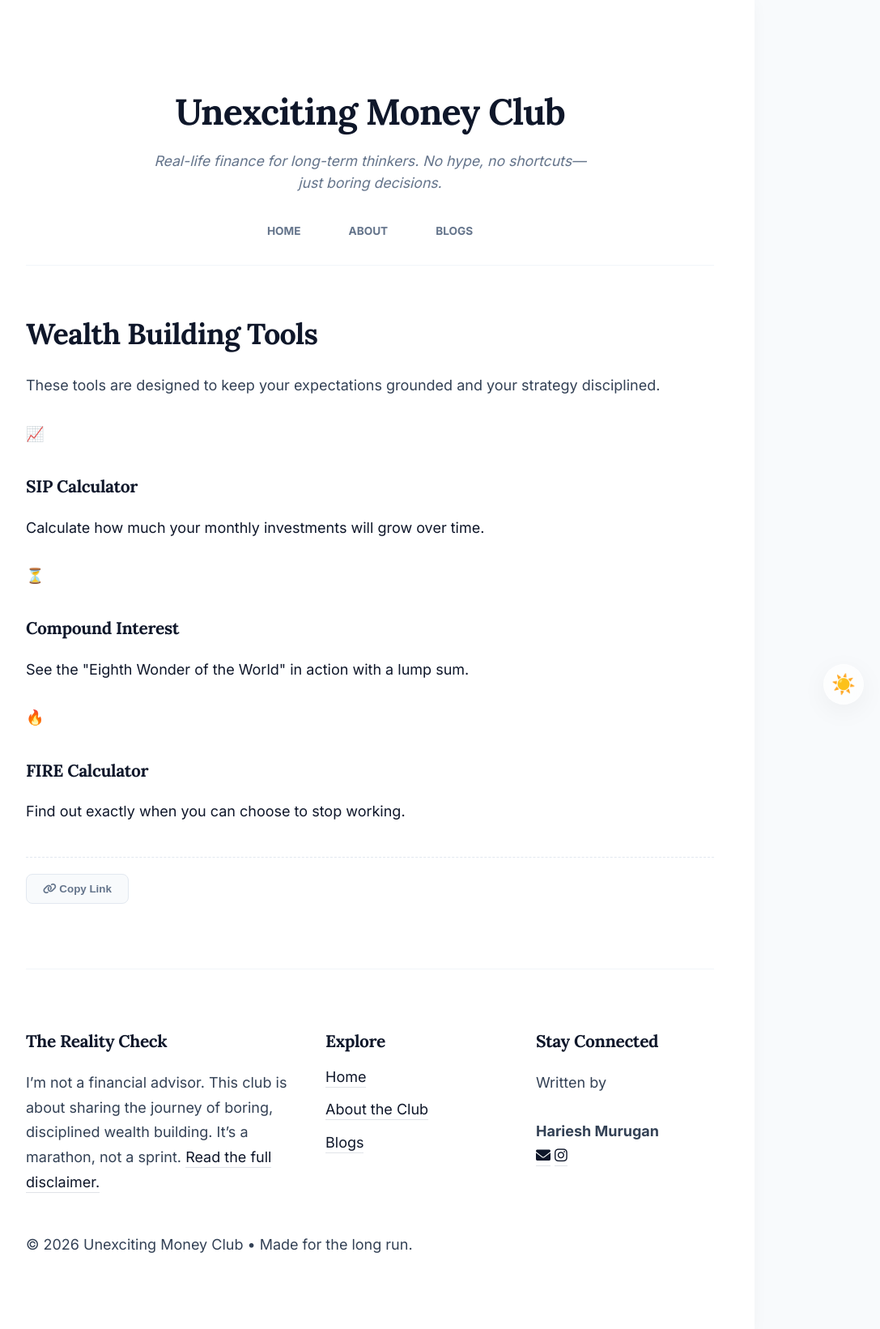
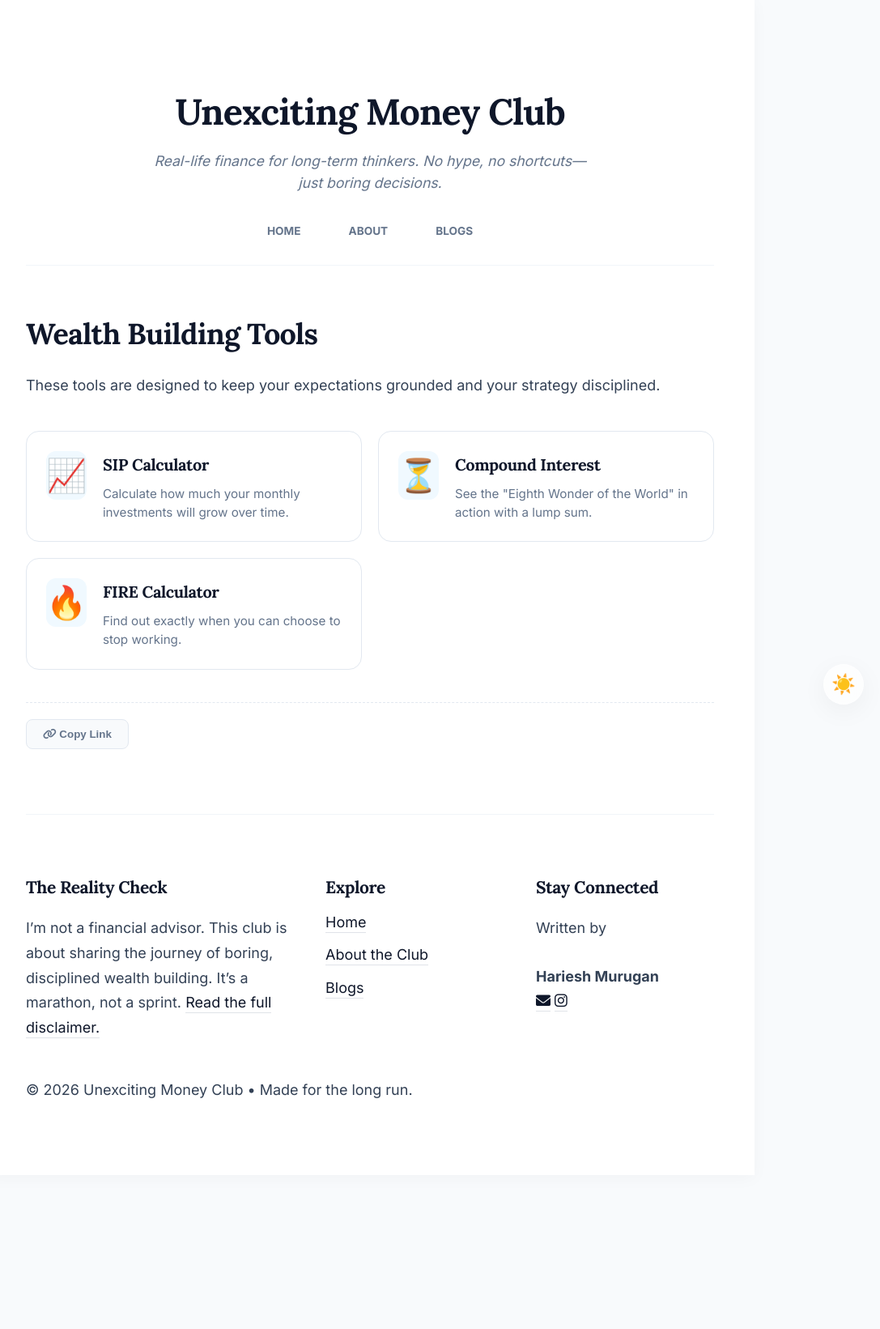
Before and after one commit to HarieshMK/HarieshMK.github.io, a Jekyll site: the page built from calculators.md, in a window 1280 px wide. Shown: the whole page at 81% size, without its empty margins (183-1270 px from the left). Built offline with Jekyll 4.4.1, drawn with Linux system fonts in a browser that asks for light colours; after the commit the page ends 1451 px from its top, so only the background shows below that.

Commit message:
Update style.css

```diff
--- a/assets/css/style.css
+++ b/assets/css/style.css
@@ -525,3 +525,63 @@ img {
   border-color: #334155;
   color: #94a3b8;
 }
+
+/* ===== 14. CALCULATOR HUB STYLES ===== */
+.calculator-grid {
+  display: grid;
+  grid-template-columns: repeat(auto-fit, minmax(280px, 1fr));
+  gap: 20px;
+  margin-top: 40px;
+}
+
+.calc-card {
+  display: flex;
+  align-items: flex-start;
+  gap: 20px;
+  background: #ffffff;
+  border: 1px solid #e2e8f0;
+  padding: 24px;
+  border-radius: 16px;
+  text-decoration: none !important;
+  transition: all 0.3s cubic-bezier(0.4, 0, 0.2, 1);
+}
+
+.calc-card:hover {
+  transform: translateY(-4px);
+  border-color: #38bdf8;
+  box-shadow: 0 10px 25px -5px rgba(0, 0, 0, 0.05);
+}
+
+.calc-icon {
+  font-size: 2.5rem;
+  background: #f0f9ff;
+  width: 60px;
+  height: 60px;
+  display: flex;
+  align-items: center;
+  justify-content: center;
+  border-radius: 12px;
+}
+
+.calc-card h3 {
+  margin: 0 0 8px 0;
+  color: #0f172a;
+  font-size: 1.25rem;
+}
+
+.calc-card p {
+  margin: 0;
+  font-size: 0.95rem;
+  color: #64748b;
+  line-height: 1.5;
+}
+
+/* Dark Mode Support */
+.dark-theme .calc-card {
+  background: #1e293b;
+  border-color: #334155;
+}
+
+.dark-theme .calc-icon { background: #0f172a; }
+.dark-theme .calc-card h3 { color: #ffffff; }
+.dark-theme .calc-card p { color: #94a3b8; }
```
